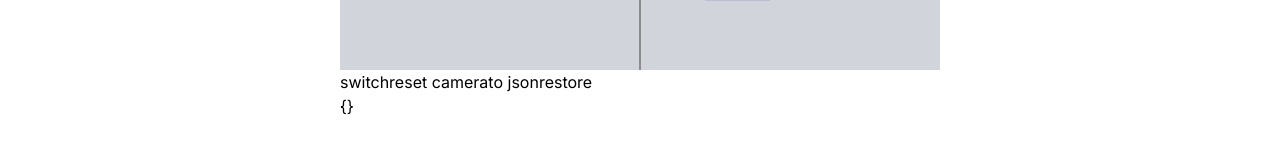
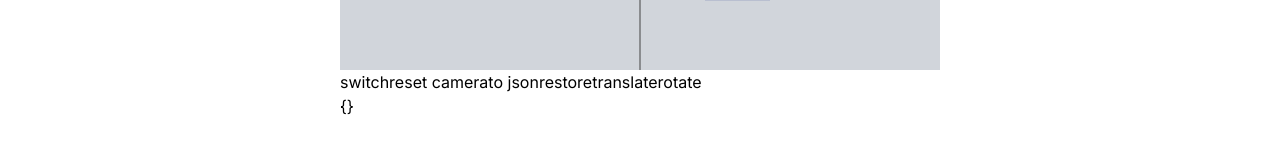
Before and after one commit to armedcivil/AITA_next, a Next.js app: page /company/editor in a window 1280 px wide. Shown: the part 394-554 px from the top of the page. Built offline with nearby package versions, Linux system fonts and the light colour scheme.

Commit message:
TransformControls のモード切り替えメソッド実装

```diff
--- a/src/app/company/editor/page.tsx
+++ b/src/app/company/editor/page.tsx
@@ -36,6 +36,16 @@ export default function Page() {
           <button onClick={() => sceneRef.current!.restore(json)}>
             restore
           </button>
+          <button
+            onClick={() => sceneRef.current!.changeTransformMode('translate')}
+          >
+            translate
+          </button>
+          <button
+            onClick={() => sceneRef.current!.changeTransformMode('rotate')}
+          >
+            rotate
+          </button>
           <textarea
             className="h-[100px] w-[600px] whitespace-pre-wrap"
             value={JSON.stringify(json, null, 2)}
--- a/src/app/ui/three/scene.tsx
+++ b/src/app/ui/three/scene.tsx
@@ -18,6 +18,7 @@ export interface SceneMethod {
   resetCamera: () => void;
   toJSON: () => object;
   restore: (json: object) => void;
+  changeTransformMode: (mode: 'translate' | 'rotate') => void;
 }
 
 const Scene = ({ isEditMode }: { isEditMode: boolean }, ref: any) => {
@@ -42,12 +43,16 @@ const Scene = ({ isEditMode }: { isEditMode: boolean }, ref: any) => {
       return mesh;
     }),
   );
+  const [transformMode, setTransformMode] = useState<'translate' | 'rotate'>(
+    'translate',
+  );
 
   const selectedGroup = useRef<THREE.Group<THREE.Object3DEventMap>>(null);
   const selectRef = useRef<SelectMethod>(null);
 
   const loader = new THREE.ObjectLoader();
 
+  // TODO: TransformControls の mode 切り換え用メソッドの実装
   useImperativeHandle(ref, () => ({
     resetCamera() {
       (scene as any).cameraControls.reset(true);
@@ -67,6 +72,9 @@ const Scene = ({ isEditMode }: { isEditMode: boolean }, ref: any) => {
       }
       setAllObject(object3Ds);
       setInitialized(false);
+    },
+    changeTransformMode(mode: 'translate' | 'rotate') {
+      setTransformMode(mode);
     },
   }));
 
@@ -129,6 +137,7 @@ const Scene = ({ isEditMode }: { isEditMode: boolean }, ref: any) => {
       );
   };
 
+  // TODO: attach されるときに group の角度のことを考えられていない
   const attachObjectsToSelectedGroup = (
     objectArray: THREE.Object3D[],
     groupCenter: THREE.Vector3,
@@ -197,8 +206,11 @@ const Scene = ({ isEditMode }: { isEditMode: boolean }, ref: any) => {
       <TransformControls
         attach="transformControls"
         object={selectedGroup.current!}
-        showY={false}
+        showX={transformMode !== 'rotate'}
+        showY={transformMode === 'rotate'}
+        showZ={transformMode !== 'rotate'}
         enabled={isEditMode}
+        mode={transformMode}
       />
 
       <gridHelper args={[200, 20]} />
```
